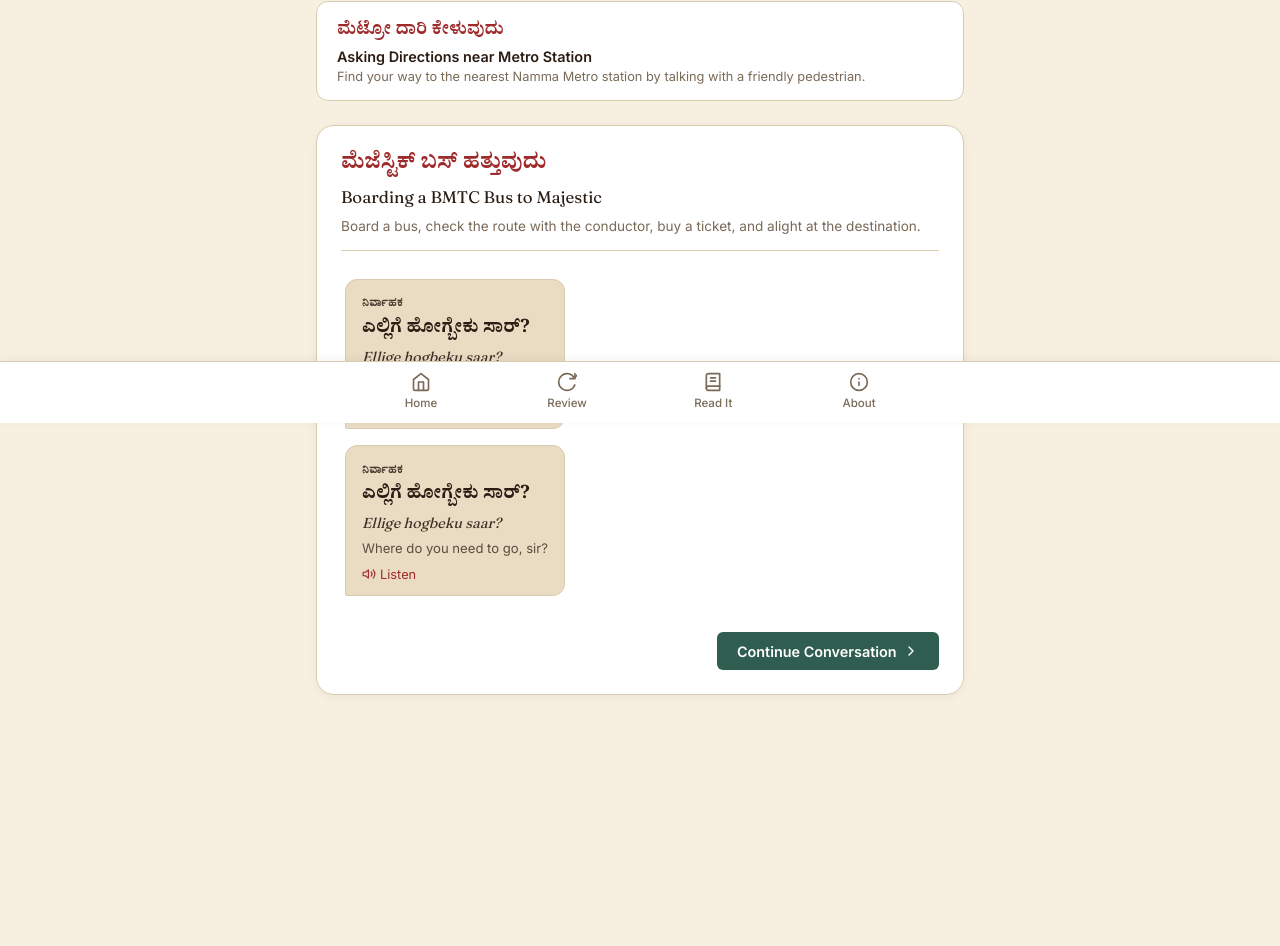
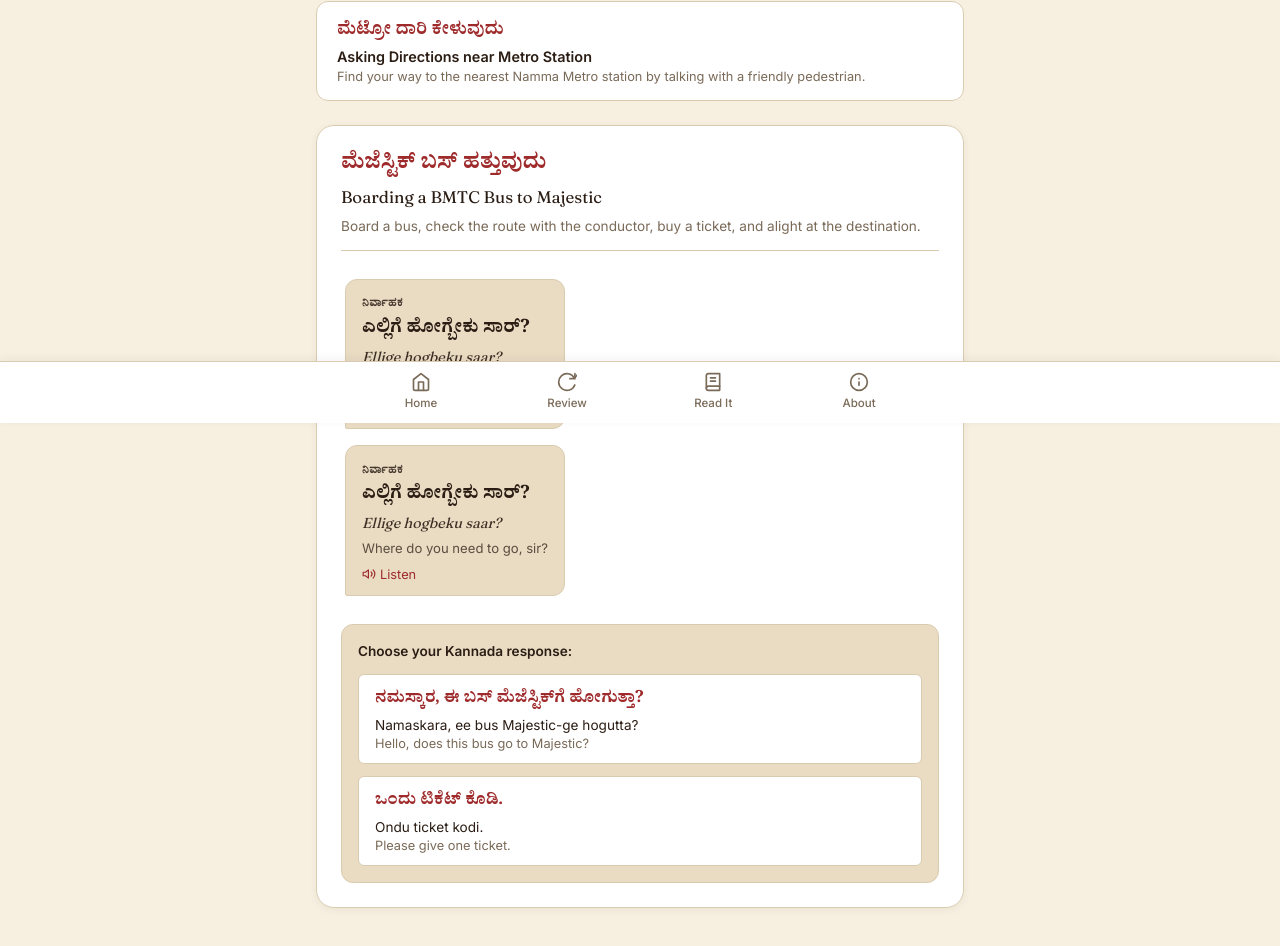
Before and after one commit to ankush-dev-eng/nudi-kannada, a React (Vite) app: page /roleplay in a window 1280 px wide. Shown: the part 377-1323 px from the top of the page. Before the commit the page ends 1152 px from the top, so only its background shows below. Built offline with nearby package versions, Linux system fonts and the light colour scheme.

Commit message:
fix(review,roleplay): reactive cards in ReviewPage and direct options support in RoleplayEngine

```diff
--- a/src/components/roleplay/RoleplayEngine.tsx
+++ b/src/components/roleplay/RoleplayEngine.tsx
@@ -182,7 +182,9 @@ export const RoleplayEngine: React.FC<RoleplayEngineProps> = ({ scenario, onFini
         ))}
       </div>
 
-      {!isCompleted && currentStep && currentStep.speaker === 'partner' && (
+      {!isCompleted &&
+        currentStep &&
+        (!currentStep.options || currentStep.options.length === 0) && (
           <div style={{ display: 'flex', justifyContent: 'flex-end' }}>
             <button type="button" className={styles.advanceBtn} onClick={handlePartnerAdvance}>
               Continue Conversation <ChevronRightIcon size={16} />
@@ -190,7 +192,7 @@ export const RoleplayEngine: React.FC<RoleplayEngineProps> = ({ scenario, onFini
           </div>
         )}
 
-      {!isCompleted && currentStep && currentStep.speaker === 'user' && currentStep.options && (
+      {!isCompleted && currentStep && currentStep.options && currentStep.options.length > 0 && (
         <section className={styles.optionsSection}>
           <div className={styles.optionsPrompt}>Choose your Kannada response:</div>
           {currentStep.options.map((option: RoleplayOption) => (
--- a/src/pages/ReviewPage.tsx
+++ b/src/pages/ReviewPage.tsx
@@ -21,7 +21,7 @@ export const ReviewPage: React.FC = () => {
     setDueQueue(phrases);
     setCurrentIdx(0);
     setIsRevealed(false);
-  }, [getDueReviewPhrases]);
+  }, [getDueReviewPhrases, cards]);
 
   const currentPhrase = dueQueue[currentIdx];
 
```
Lines whose indentation alone changed are shown as unchanged.
